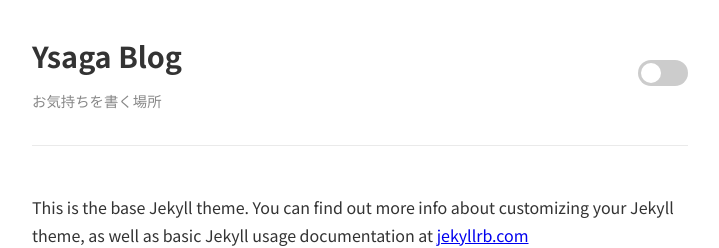
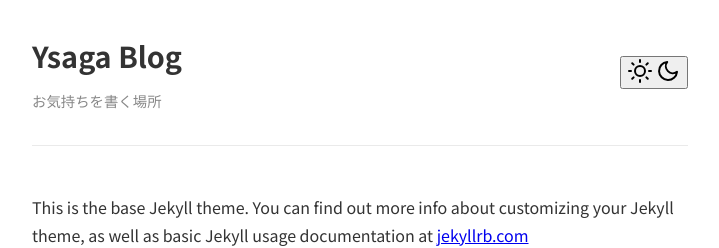
Before and after one commit to ysaga2006/blog, a Jekyll site: the page built from about.markdown, in a window 1280 px wide. Shown: the top 248 px of the page, without its empty margins (280-999 px from the left). Built offline with Jekyll 4.4.1, drawn with Linux system fonts in a browser that asks for light colours.

Commit message:
Update header.html

```diff
--- a/_includes/header.html
+++ b/_includes/header.html
@@ -3,10 +3,10 @@
         <h1><a href="{{ "/" | relative_url }}">Ysaga Blog</a></h1>
         <p>お気持ちを書く場所</p>
     </div>
-    <div class="theme-switch-wrapper">
-        <label class="theme-switch" for="theme-toggle" title="テーマを切り替える">
-            <input type="checkbox" id="theme-toggle" />
-            <span class="slider"></span>
-        </label>
-    </div>
+    <button class="theme-toggle-button" id="theme-toggle" title="テーマを切り替える" aria-label="テーマを切り替える">
+    <!-- 太陽のアイコン (SVG) -->
+    <svg class="sun" xmlns="http://www.w3.org/2000/svg" width="24" height="24" viewBox="0 0 24 24" fill="none" stroke="currentColor" stroke-width="2" stroke-linecap="round" stroke-linejoin="round"><circle cx="12" cy="12" r="5"></circle><line x1="12" y1="1" x2="12" y2="3"></line><line x1="12" y1="21" x2="12" y2="23"></line><line x1="4.22" y1="4.22" x2="5.64" y2="5.64"></line><line x1="18.36" y1="18.36" x2="19.78" y2="19.78"></line><line x1="1" y1="12" x2="3" y2="12"></line><line x1="21" y1="12" x2="23" y2="12"></line><line x1="4.22" y1="19.78" x2="5.64" y2="18.36"></line><line x1="18.36" y1="5.64" x2="19.78" y2="4.22"></line></svg>
+    <!-- 月のアイコン (SVG) -->
+    <svg class="moon" xmlns="http://www.w3.org/2000/svg" width="24" height="24" viewBox="0 0 24 24" fill="none" stroke="currentColor" stroke-width="2" stroke-linecap="round" stroke-linejoin="round"><path d="M21 12.79A9 9 0 1 1 11.21 3 7 7 0 0 0 21 12.79z"></path></svg>
+</button>
 </header>
```
